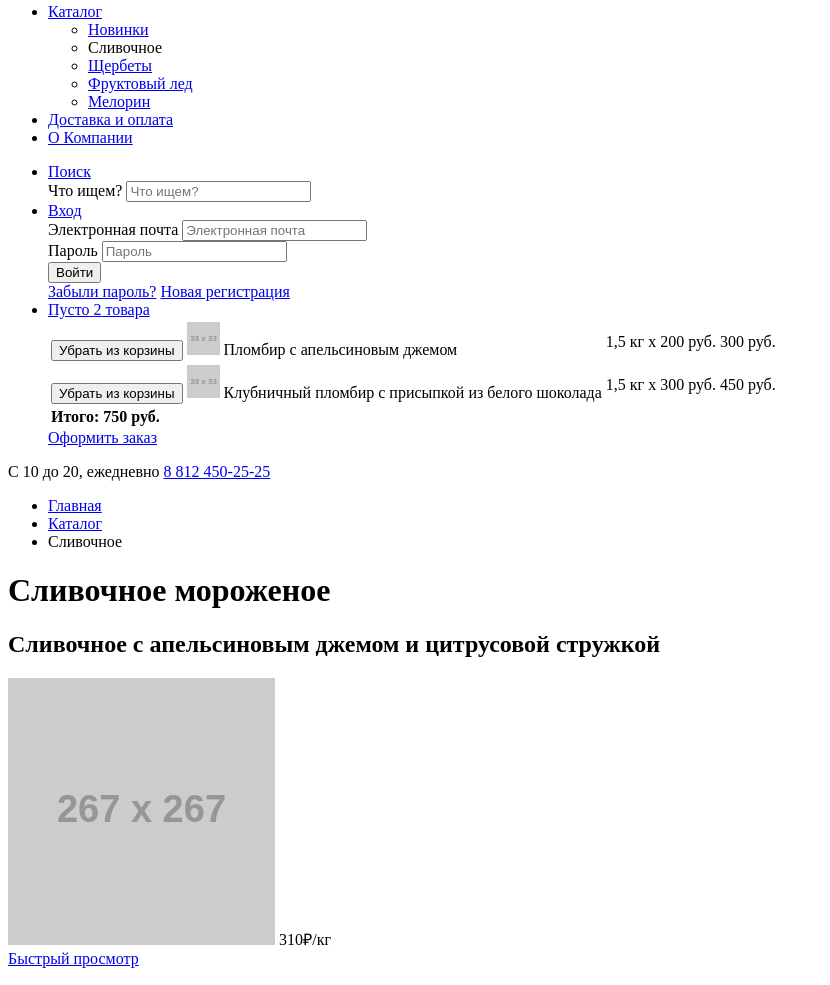
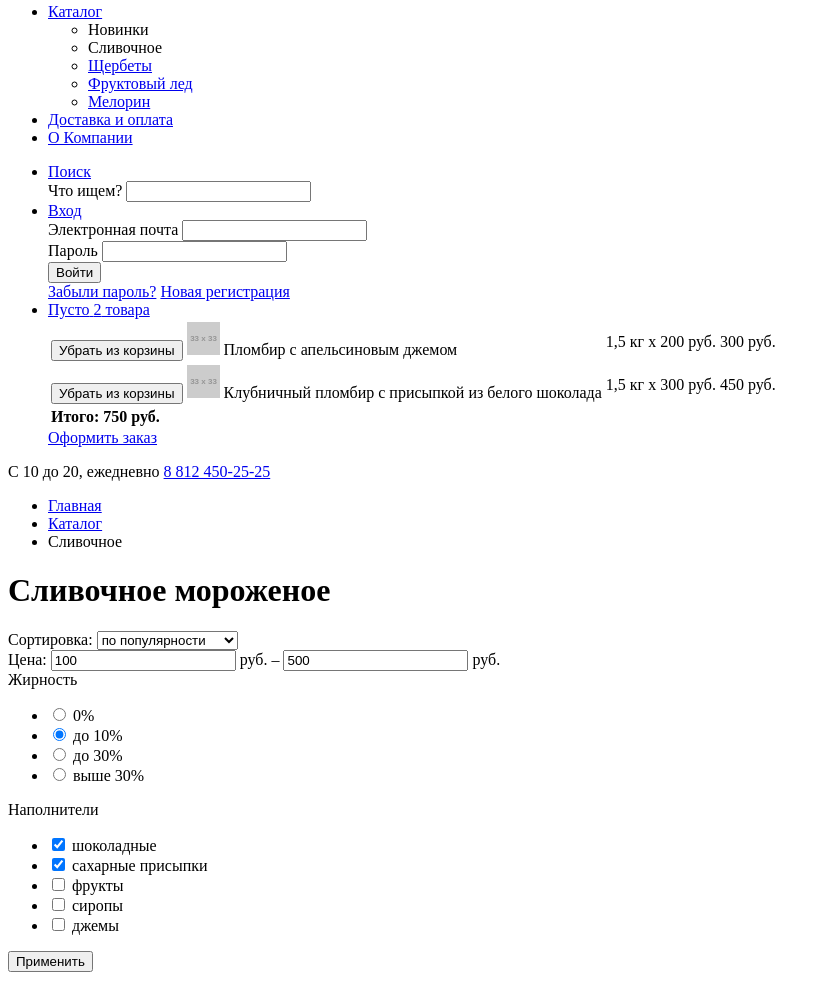
Before and after one commit to zateya/114667-gllacy, a plain HTML site: page catalog.html in a window 1280 px wide. Shown: the part 89-1074 px from the top of the page, without its empty margins (0-830 px from the left). Drawn offline with Linux system fonts and the light colour scheme; placeholder pictures from the web are drawn by us.

Commit message:
pages layout

```diff
--- a/catalog.html
+++ b/catalog.html
@@ -12,12 +12,12 @@
             <img src="http://placehold.it/154x64" alt="Магазин Глейси" width="154" height="64">
           </a>
           <nav class="main-nav">
-            <ul class="main-nav__list">
+            <ul class="main-nav__menu">
               <li class="main-nav__item">
                 <a class="main-nav__item-link  main-nav__item-link--active" href="catalog.html">Каталог</a>
                 <ul class="main-nav__submenu">
                   <li class="main-nav__submenu-item  main-nav__submenu-item--title">
-                    <a class="main-nav__submenu-link" href="#">Новинки</a>
+                    Новинки
                   </li>
                   <li class="main-nav__submenu-item">
                     <a class="main-nav__submenu-link">Сливочное</a>
@@ -46,7 +46,7 @@
               <a class="user-search-link" href="#">Поиск</a>
               <form class="site-search" method="get" action="submit" id="site-search">
                 <label class="site-search__label" for="search-text">Что ищем?</label>
-                <input class="site-search__input" type="text" id="search-text" name="search-text" placeholder="Что ищем?">
+                <input class="site-search__input" type="text" id="search-text" name="search-text">
               </form>
             </li>
             <li class="user-nav__item">
@@ -54,11 +54,11 @@
               <form class="site-enter" method="post" action="submit" id="site-enter">
                 <div class="site-enter__row">
                   <label class="site-enter__label" for="user-email">Электронная почта</label>
-                  <input class="site-enter__input" type="text" id="user-email" name="email" placeholder="Электронная почта">
+                  <input class="site-enter__input" type="text" id="user-email" name="email">
                 </div>
                 <div class="site-enter__row">
                   <label class="site-enter__label" for="password">Пароль</label>
-                  <input class="site-enter__input" type="password" id="password" name="password" placeholder="Пароль">
+                  <input class="site-enter__input" type="password" id="password" name="password">
                 </div>
                 <footer class="site-enter__footer">
                   <button class="site-enter__submit  btn" type="submit" name="enter">Войти</button>
@@ -118,7 +118,7 @@
         <div class="page-main__layout  container">
           <ul class="breadcrumbs">
             <li class="breadcrumbs__item">
-              <a class="breadcrumbs__item-link" href="#">Главная</a>
+              <a class="breadcrumbs__item-link" href="index.html">Главная</a>
             </li>
             <li class="breadcrumbs__item">
               <a class="breadcrumbs__item-link" href="#">Каталог</a>
@@ -126,12 +126,75 @@
             <li class="breadcrumbs__item  breadcrumbs__item--current">Сливочное</li>
           </ul>
           <h1 class="page-title">Сливочное мороженое</h1>
-          <form class="products-filter" action="" method="get">
-            <div class="products-filter__row">
-
+          <form class="filters" action="filter" method="get">
+            <div class="filters__row">
+              <div class="filters__sort-fields">
+                <label class="filters__label">Сортировка:</label>
+                <select class="filters__select" name="sort">
+                  <option value="popular" selected>по популярности</option>
+                  <option value="сheap">сначала недорогие</option>
+                  <option value="expensive">сначала дорогие</option>
+                  <option value="fat">по жирности</option>
+                </select>
               </div>
-            <div class="products-filter__row">
-
+              <div class="filters__price-fields">
+                <div class="filters__price-inputs">
+                  <label class="filters__label">Цена:</label>
+                  <input class="filters__price-input" type="text" id="price-min" value="100"> руб. &ndash;
+                  <input class="filters__price-input" type="text" id="price-max" value="500"> руб.
+                </div>
+                <div class="filters__range">
+                  <div class="filters__range-scale">
+                    <div class="filters__range-value"></div>
+                  </div>
+                  <div class="filters__range-controls">
+                    <span class="filters__range-min"></span>
+                    <span class="filters__range-max"></span>
+                  </div>
+                </div>
+              </div>
+              <div class="filters__fat-fields">
+                <label class="filters__label">Жирность</label>
+                <ul class="filters__radio-inputs">
+                  <li class="filters__radio-item">
+                    <input class="filters__radio" type="radio" name="fat" value="0%"> 0%
+                  </li>
+                  <li class="filters__radio-item">
+                    <input class="filters__radio" type="radio" name="fat" value="до 10%" checked> до 10%
+                  </li>
+                  <li class="filters__radio-item">
+                    <input class="filters__radio" type="radio" name="fat" value="до 30%"> до 30%
+                  </li>
+                  <li class="filters__radio-item">
+                    <input class="filters__radio" type="radio" name="fat" value="выше 30%"> выше 30%
+                  </li>
+                </ul>
+              </div>
+            </div>
+            <div class="filters__row">
+              <div class="filters__fillers-fields">
+                <label class="filters__label">Наполнители</label>
+                <ul class="filters__checkbox-inputs">
+                  <li class="filters__checkbox-item">
+                    <input class="filters__checkbox" type="checkbox" name="сhocolate" value="шоколадные" checked> шоколадные
+                  </li>
+                  <li class="filters__checkbox-item">
+                    <input class="filters__checkbox" type="checkbox" name="sugar-flours" value="сахарные присыпки" checked> сахарные присыпки
+                  </li>
+                  <li class="filters__checkbox-item">
+                    <input class="filters__checkbox" type="checkbox" name="fruit" value="фрукты"> фрукты
+                  </li>
+                  <li class="filters__checkbox-item">
+                    <input class="filters__checkbox" type="checkbox" name="syrups" value="сиропы"> сиропы
+                  </li>
+                  <li class="filters__checkbox-item">
+                    <input class="filters__checkbox" type="checkbox" name="jams" value="джемы"> джемы
+                  </li>
+                </ul>
+              </div>
+              <div class="filters__apply-field">
+                <button class="filters__apply  btn" type="submit" name="apply-filters">Применить</button>
+              </div>
             </div>
           </form>
           <section class="products">
@@ -156,6 +219,7 @@
               <a class="product__quick-view  btn" href="#">Быстрый просмотр</a>
             </article>
             <article class="product">
+              <div class="product__inner">
                 <div class="product__info">
                   <h2 class="product__name">Сливочно-клубничное с присыпкой из белого шоколада</h2>
                   <div class="product__img-block">
@@ -164,8 +228,10 @@
                   </div>
                 </div>
                 <a class="product__quick-view  btn" href="#">Быстрый просмотр</a>
+              </div>
             </article>
             <article class="product">
+              <div class="product__inner">
                 <div class="product__info">
                   <h2 class="product__name">Сливочное крем-брюле с карамельной подливкой</h2>
                   <div class="product__img-block">
@@ -174,8 +240,10 @@
                   </div>
                 </div>
                 <a class="product__quick-view  btn" href="#">Быстрый просмотр</a>
+              </div>
             </article>
             <article class="product">
+              <div class="product__inner">
                 <div class="product__info">
                   <h2 class="product__name">Сливочное с апельсиновым джемом и цитрусовой стружкой</h2>
                   <div class="product__img-block">
@@ -184,8 +252,10 @@
                   </div>
                 </div>
                 <a class="product__quick-view  btn" href="#">Быстрый просмотр</a>
+              </div>
             </article>
             <article class="product">
+              <div class="product__inner">
                 <div class="product__info">
                   <h2 class="product__name">Сливочно-кофейное с кусочками шоколада</h2>
                   <div class="product__img-block">
@@ -194,8 +264,10 @@
                   </div>
                 </div>
                 <a class="product__quick-view  btn" href="#">Быстрый просмотр</a>
+              </div>
             </article>
             <article class="product">
+              <div class="product__inner">
                 <div class="product__info">
                   <h2 class="product__name">Сливочно-клубничное с присыпкой из белого шоколада</h2>
                   <div class="product__img-block">
@@ -204,8 +276,10 @@
                   </div>
                 </div>
                 <a class="product__quick-view  btn" href="#">Быстрый просмотр</a>
+              </div>
             </article>
             <article class="product">
+              <div class="product__inner">
                 <div class="product__info">
                   <h2 class="product__name">Сливочное крем-брюле с карамельной подливкой</h2>
                   <div class="product__img-block">
@@ -214,8 +288,10 @@
                   </div>
                 </div>
                 <a class="product__quick-view  btn" href="#">Быстрый просмотр</a>
+              </div>
             </article>
             <article class="product">
+              <div class="product__inner">
                 <div class="product__info">
                   <h2 class="product__name">Сливочное с апельсиновым джемом и цитрусовой стружкой</h2>
                   <div class="product__img-block">
@@ -224,8 +300,10 @@
                   </div>
                 </div>
                 <a class="product__quick-view  btn" href="#">Быстрый просмотр</a>
+              </div>
             </article>
             <article class="product">
+              <div class="product__inner">
                 <div class="product__info">
                   <h2 class="product__name">Сливочно-кофейное с кусочками шоколада</h2>
                   <div class="product__img-block">
@@ -234,8 +312,10 @@
                   </div>
                 </div>
                 <a class="product__quick-view  btn" href="#">Быстрый просмотр</a>
+              </div>
             </article>
             <article class="product">
+              <div class="product__inner">
                 <div class="product__info">
                   <h2 class="product__name">Сливочно-клубничное с присыпкой из белого шоколада</h2>
                   <div class="product__img-block">
@@ -244,8 +324,10 @@
                   </div>
                 </div>
                 <a class="product__quick-view  btn" href="#">Быстрый просмотр</a>
+              </div>
             </article>
             <article class="product">
+              <div class="product__inner">
                 <div class="product__info">
                   <h2 class="product__name">Сливочное крем-брюле с карамельной подливкой</h2>
                   <div class="product__img-block">
@@ -254,6 +336,7 @@
                   </div>
                 </div>
                 <a class="product__quick-view  btn" href="#">Быстрый просмотр</a>
+              </div>
             </article>
             <div class="pagination">
               <a class="pagination-nav  pagination-nav--previous  pagination-nav--disabled">Назад</a>
@@ -315,10 +398,10 @@
           </ul>
         </div>
         <div class="developer">
-          <a class="developer__logo-link" href="#">
+          <a class="developer__logo-link" href="https://htmlacademy.ru/intensive/htmlcss" target="_blank">
             <img class="developer__logo" src="http://placehold.it/108x39" alt="HTML Academy">
           </a>
-          <p class="developer__copyright">Сделано в <a class="developer__copyright-link" href="#">HTML Academy</a> &copy; 2017</p>
+          <p class="developer__copyright">Сделано в <a class="developer__copyright-link" href="https://htmlacademy.ru/intensive/htmlcss" target="_blank">HTML Academy</a> &copy; 2017</p>
         </div>
       </footer>
     </div>
```
Also changed, not shown: index.html (+30 -14 lines). Lines whose indentation alone changed are shown as unchanged.
